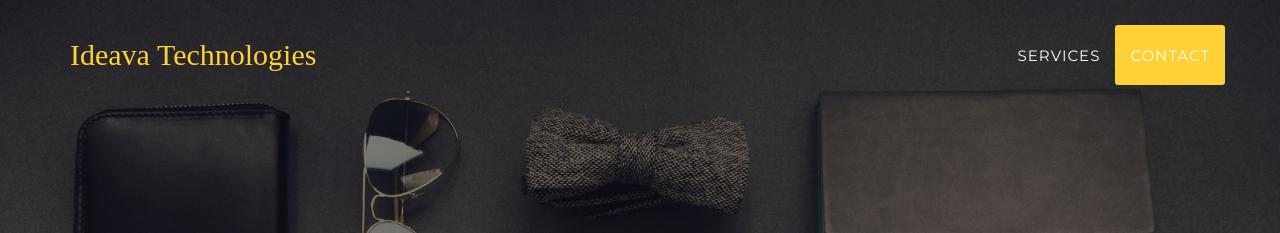
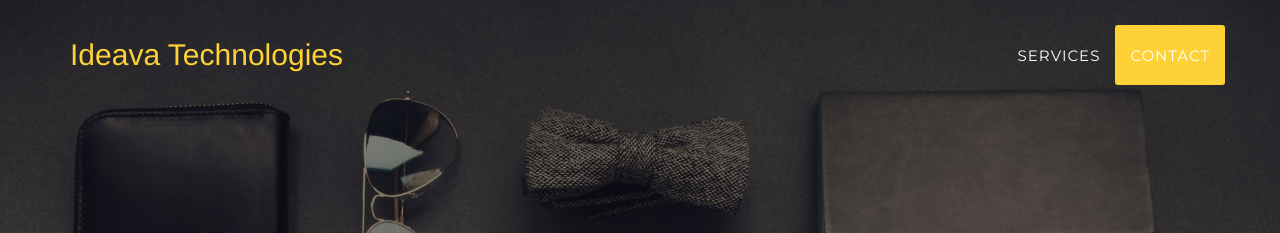
Before and after one commit to alperozturk/blog, a Jekyll site: the page built from index.html, in a window 1280 px wide. Shown: the top 233 px of the page. Built offline with Jekyll 4.4.1, drawn with Linux system fonts in a browser that asks for light colours; some web fonts are replaced.

Commit message:
Update agency.css

```diff
--- a/_includes/css/agency.css
+++ b/_includes/css/agency.css
@@ -176,7 +176,7 @@ fieldset[disabled] .btn-xl.active {
 }
 
 .navbar-default .navbar-brand {
-    font-family: "Times New Roman","Helvetica Neue",Helvetica,Arial,cursive;
+    font-family: "Helvetica Neue",Helvetica,Arial,cursive;
     color: #{{ site.color.primary }};
 }
 
```
